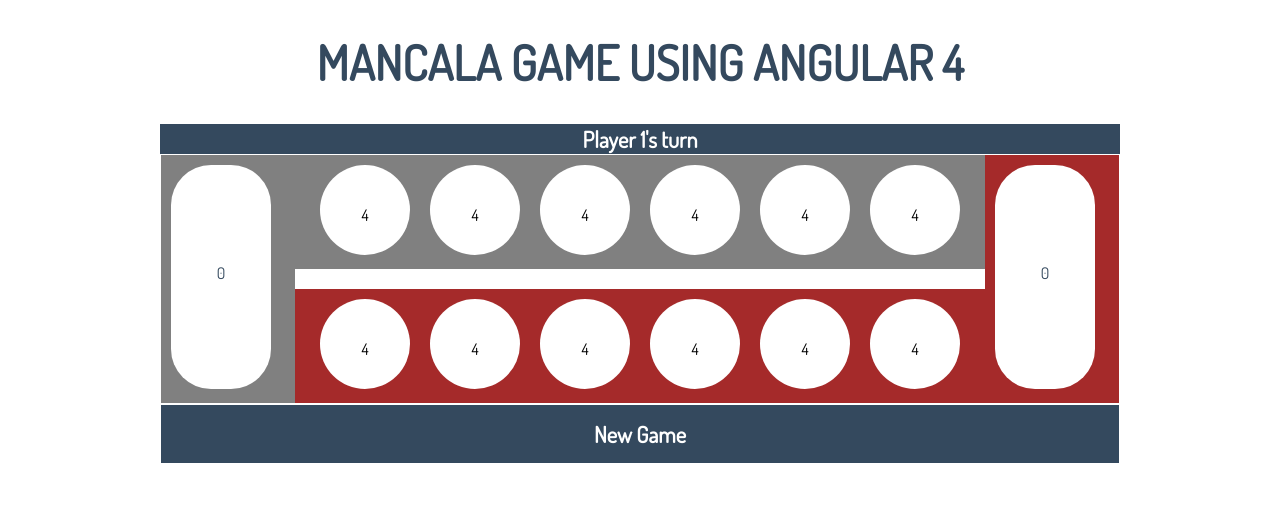
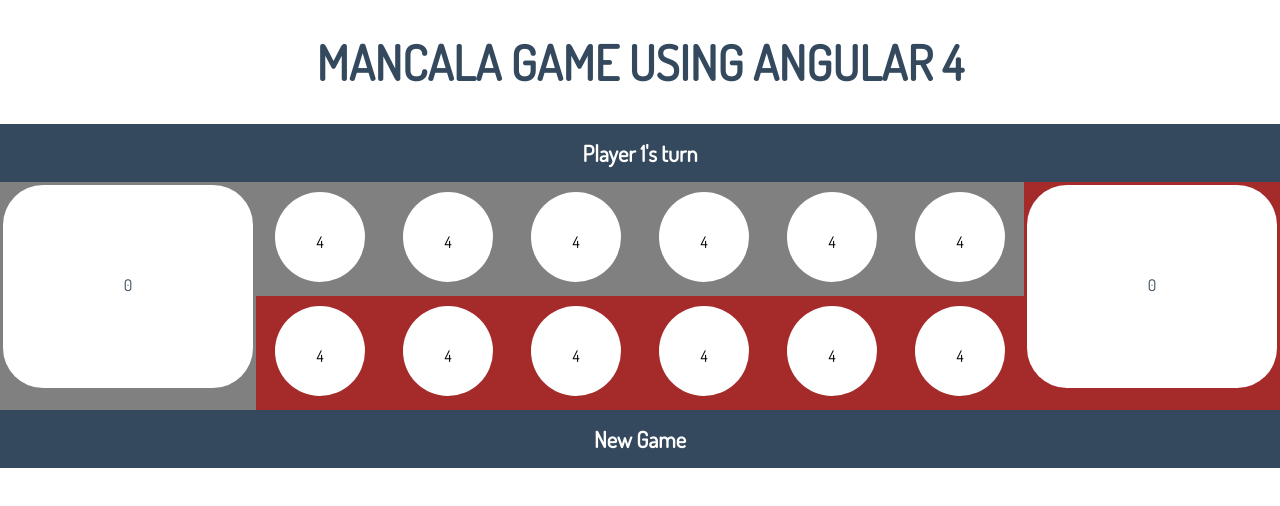
Before and after one commit to thecodebee/mancala, an Angular app: page / in a window 1280 px wide. Shown: the top 506 px of the page. Built offline with nearby package versions, Linux system fonts and the light colour scheme.

Commit message:
Angular-flexlayout

```diff
--- a/package.json
+++ b/package.json
@@ -16,6 +16,7 @@
     "@angular/common": "^4.0.0",
     "@angular/compiler": "^4.0.0",
     "@angular/core": "^4.0.0",
+    "@angular/flex-layout": "^2.0.0-beta.8",
     "@angular/forms": "^4.0.0",
     "@angular/http": "^4.0.0",
     "@angular/platform-browser": "^4.0.0",
--- a/src/app/app.component.html
+++ b/src/app/app.component.html
@@ -1,4 +1,4 @@
-<div>
+<div fxFlexFill fxLayout="column">
     <div class="wrapper">
       <div>
         <h1>{{ title }}</h1>
--- a/src/app/app.component.scss
+++ b/src/app/app.component.scss
@@ -3,7 +3,6 @@
 
 .wrapper {
   width: 100%;
-  max-width: 960px;
   margin: 0 auto;
   color: #34495e;
 }
--- a/src/app/app.module.ts
+++ b/src/app/app.module.ts
@@ -2,6 +2,8 @@ import { BrowserModule } from '@angular/platform-browser';
 import { NgModule } from '@angular/core';
 import { FormsModule } from '@angular/forms';
 import { HttpModule } from '@angular/http';
+
+import { FlexLayoutModule } from '@angular/flex-layout';
 
 import { AppComponent } from './app.component';
 import { BoardComponent } from './presentation/board/board.component';
@@ -20,7 +22,8 @@ import { StoneComponent } from './presentation/stone/stone.component';
   imports: [
     BrowserModule,
     FormsModule,
-    HttpModule
+    HttpModule,
+    FlexLayoutModule
   ],
   providers: [],
   bootstrap: [AppComponent]
--- a/src/app/presentation/board/board.component.html
+++ b/src/app/presentation/board/board.component.html
@@ -1,21 +1,25 @@
-<div class="layout">
 <div class="gameStatus" >
   {{gameStatusMessage}}
 </div>
-    <div class="container">
-      <div class="mancala player1">
+<div>
+    <div [fxLayout]="row" fxLayout.xs="column" fxFlex>
+      <div class="player1" fxFlex="1 3 20%" fxFlexOrder fxFlexOrder.xs="1" >
         <mancala [stonecount]="0"></mancala>
       </div>
-      <div class="board">
-        <div class="player1-pits">
+      <div fxFlexOrder fxFlexOrder.xs="2" fxFlex="noshrink">
+        <div fxLayout="column" fxLayout.xs="row" fxFlex>
+          <div class="bay" fxFlex="6 1 50%" fxFlexOrder fxFlexOrder.xs="1">
+            <div class="player1-pits" fxLayout="row" fxLayout.xs="column" fxFlex fxLayoutAlign="space-around center">
               <pit *ngFor="let pos of [0,1,2,3,4,5]"
                 [state]="pits[pos]"
                 (click)="handleMove(pos)"
               >
               </pit>
             </div>
-        <br>
-        <div class="player2-pits">
+          </div>
+        <!--<br>-->
+          <div class="bay" fxFlex="6 1 50%" fxFlexOrder fxFlexOrder.xs="2">
+            <div class="player2-pits" fxLayout="row" fxLayout.xs="column" fxFlex fxLayoutAlign="space-around center">
               <pit *ngFor="let pos of [6,7,8,9,10,11]"
                 [state]="pits[pos]"
                 (click)="handleMove(pos)"
@@ -23,11 +27,13 @@
               </pit>
             </div>
           </div>
-      <div class="mancala player2">
+        </div>
+      </div>
+      <div class="player2" fxFlex="1 3 20%" fxFlexOrder fxFlexOrder.xs="3">
         <mancala [stonecount]="0"></mancala>
+      </div>
     </div>
 </div>
 <div class="playAction">
   <button class="restart" (click)="restartGame()">New Game</button>
 </div>
-</div>
--- a/src/app/presentation/board/board.component.scss
+++ b/src/app/presentation/board/board.component.scss
@@ -1,63 +1,13 @@
-.layout {
-display: -webkit-box;
-  display: -moz-box;
-  display: -ms-flexbox;
-  display: -webkit-flex;
-  display: flex;
-
-  -webkit-flex-flow: row wrap;
-  flex-flow: row wrap;
-
-  text-align: center;
-}
-
-.layout > * {
-  padding: 1px;
-  flex: 1 100%;
-}
-
 .playAction {
   width: 100%;
 }
 
-.container {
-  display: flex;
-}
-
-.mancala {
-  min-width: 100px;
-}
-
-.player1 {
+.player1, .player1-pits {
   background-color:grey;
 }
 
-.player2 {
+.player2, .player2-pits {
   background-color:brown;
-}
-
-.board {
-   min-width: 690px;
-}
-
-.player1-pits {
-  background-color:grey;
-}
-
-.player2-pits {
-  background-color:brown;
-}
-
-@media all and (min-width: 600px) {
-  .mancala { flex: 1 auto; }
-}
-
-@media all and (min-width: 960px) {
-  .board    { flex: 3 0px; }
-  .player1 { order: 1; }
-  .board    { order: 2; }
-  .player2 { order: 3; }
-  .playAction  { order: 4; }
 }
 
 .gameStatus {
--- a/src/app/presentation/mancala/mancala.component.scss
+++ b/src/app/presentation/mancala/mancala.component.scss
@@ -1,11 +1,11 @@
-.mancala {
-  width:100px; height:224px;
-  position:relative;
-  margin:10px;
+.mancala{
+  margin: 3px;
+  padding: 1px;
+  background-color:white;
   border-radius:40px;
-  background-color:white;
+  height: 88%;
   p {
-    position:absolute;
+    position:relative;
     top:40%;
     width:100%;
     align-self: center;
--- a/src/styles.css
+++ b/src/styles.css
@@ -1,3 +1,8 @@
+html, body {
+      height:100%;
+      min-height:100vh;
+}
+
 body {
   background-color: #fff;
   color: #fff;
```
Lines whose indentation alone changed are shown as unchanged.
